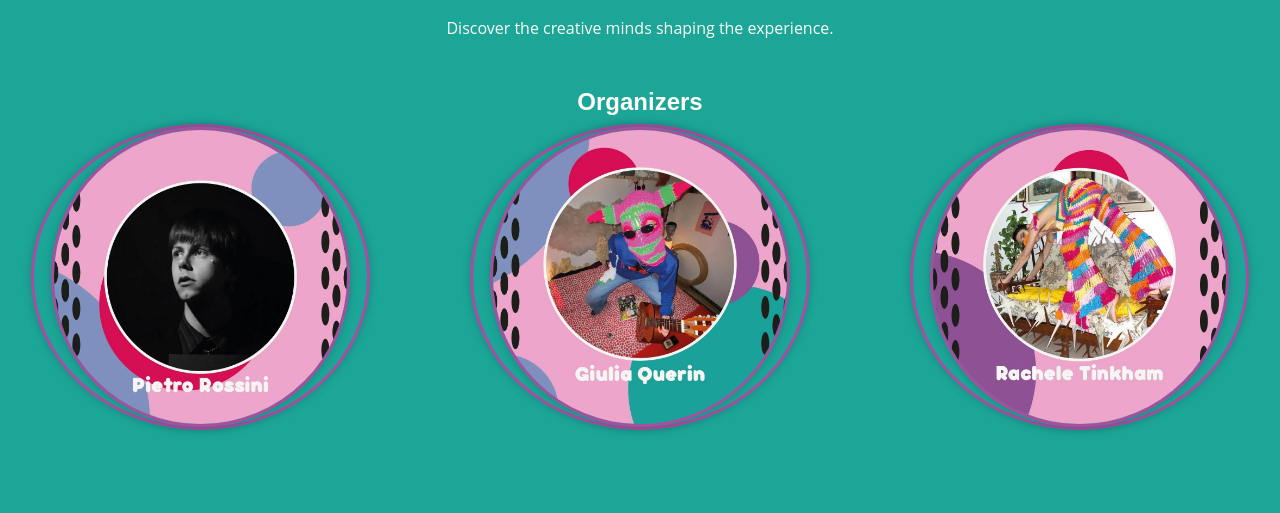
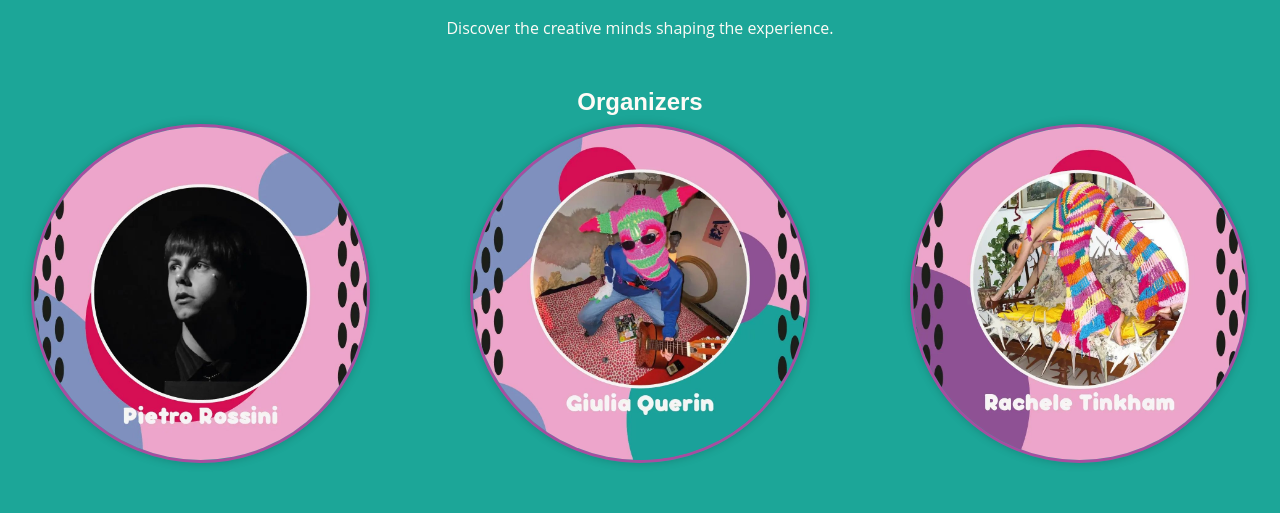
Before and after one commit to RiccardoBres/DiscoveryArtSpace, a React (Create React App) app: page / in a window 1280 px wide. Shown: the part 1806-2319 px from the top of the page. Built offline with nearby package versions, Linux system fonts and the light colour scheme; a web font is replaced by a local one.

Commit message:
updated loading image

```diff
--- a/package.json
+++ b/package.json
@@ -14,6 +14,7 @@
     "react-bootstrap": "^2.9.0",
     "react-dom": "^18.2.0",
     "react-icons": "^5.0.1",
+    "react-lazy-load-image-component": "^1.6.0",
     "react-router-dom": "^6.16.0",
     "react-scripts": "5.0.1",
     "web-vitals": "^2.1.4"
--- a/src/Components/Atoms/CustomImage.jsx
+++ b/src/Components/Atoms/CustomImage.jsx
@@ -1,36 +1,18 @@
-import React, { useState } from 'react';
-import { motion } from 'framer-motion';
+import React from 'react';
+import { LazyLoadImage } from 'react-lazy-load-image-component';
+import 'react-lazy-load-image-component/src/effects/blur.css';
 
-const CustomImage = ({ src, alt, className }) => {
-  const [imageLoaded, setImageLoaded] = useState(false);
-
-  const handleImageLoad = () => {
-    setImageLoaded(true);
-  };
-
+const CustomImage = ({ src, alt, className, height, width }) => {
   return (
-    <div className={`custom-image d-flex align-items-center justify-content-center ${className}`}>
-      {!imageLoaded && (
-        <motion.div
-          initial={{ opacity: 0, filter: 'blur(20px)' }}
-          animate={{ opacity: 1, filter: 'blur(0px)' }}
-          transition={{ duration: 0.5 }}
-          style={{ position: 'absolute', top: 0, bottom: 0, left: 0, right: 0 }}
-        />
-      )}
-      <motion.img
-        src={src}
-        alt={alt}
-        className={`custom-image ${className}`}
-        style={{ opacity: imageLoaded ? 1 : 0 }}
-        onLoad={handleImageLoad}
-        initial={{ opacity: 0 }}
-        animate={{ opacity: 1 }}
-        transition={{ duration: 0.5 }}
-        loading="lazy"
-      />
-    </div>
-  );
-};
+  <LazyLoadImage
+  src={src}
+  alt={alt}
+  height={height}
+  width={width}
+  className={`custom-image ${className}`}
+  loading='lazy'
+  effect='blur'
+  />
+  )};
 
 export default CustomImage;
```
Also changed, not shown: 1 other file (tests, documents, lock files or other folders).
